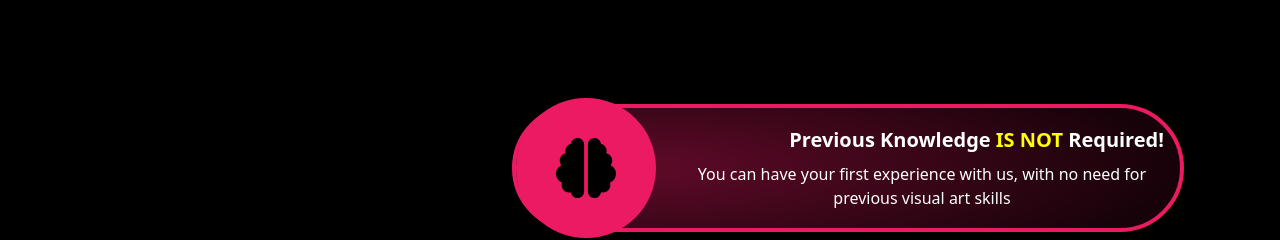
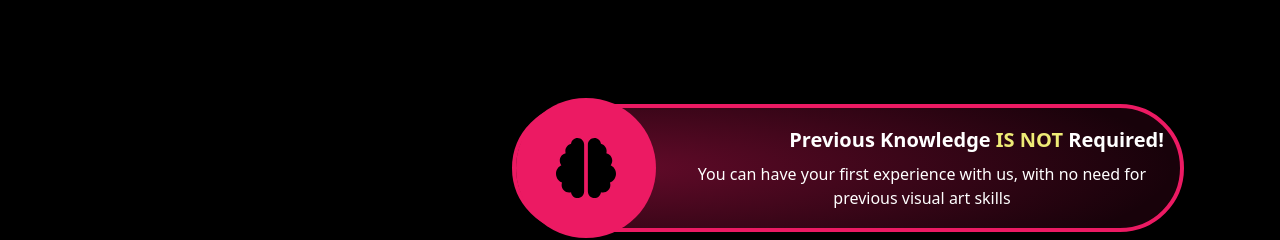
Before and after one commit to YAFFMN/OVAC, a React (Vite) app: page /bootcamp in a window 1280 px wide. Shown: the part 2440-2680 px from the top of the page. Built offline with nearby package versions, Linux system fonts and the light colour scheme.

Commit message:
Update BootcampEligibility.jsx

```diff
--- a/src/Components/BootcampEligibility.jsx
+++ b/src/Components/BootcampEligibility.jsx
@@ -75,7 +75,7 @@ const BootcampEligibility = () => {
         <R_EligabilityCard
         title={
           <>
-            Previous Knowledge <span style={{color: 'yellow'}}>IS NOT</span> Required!
+            Previous Knowledge <span style={{color: 'var(--main-color-2)'}}>IS NOT</span> Required!
           </>
         }
         description="You can have your first experience with us, with no
```
